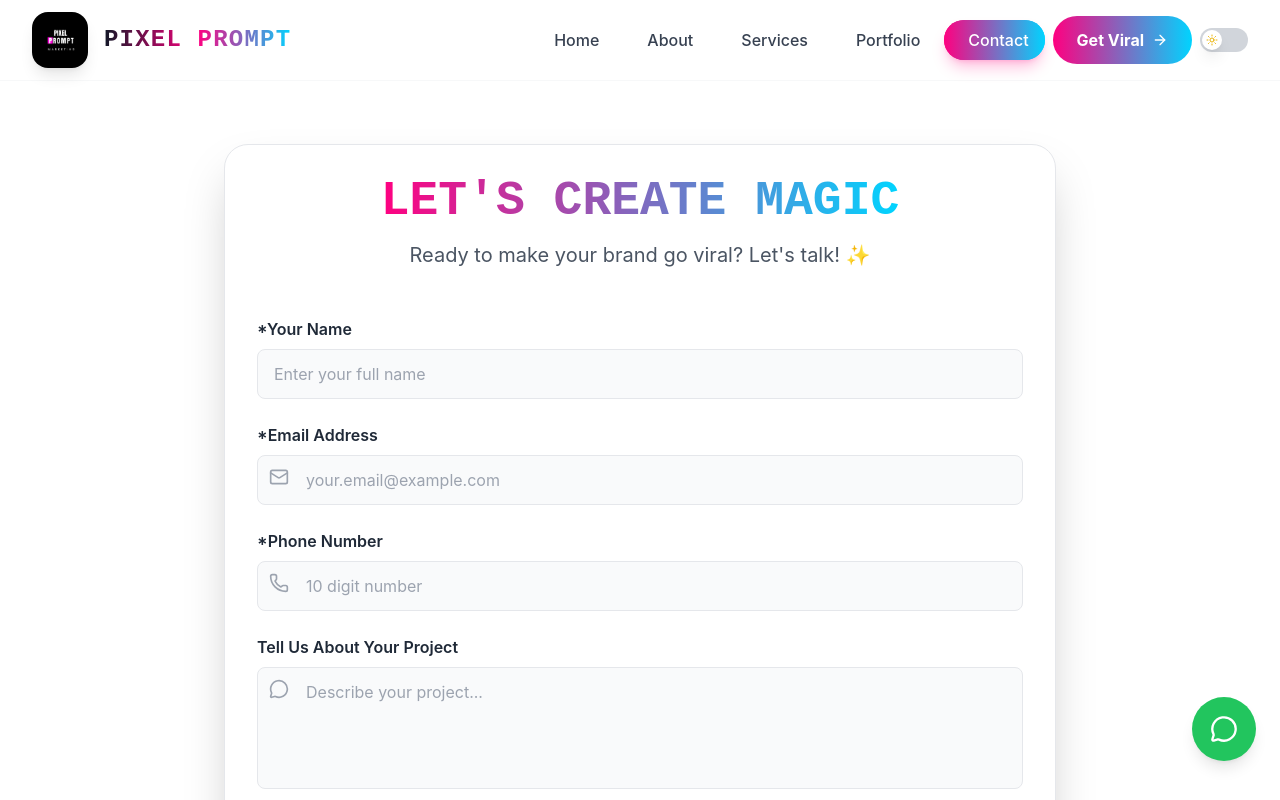
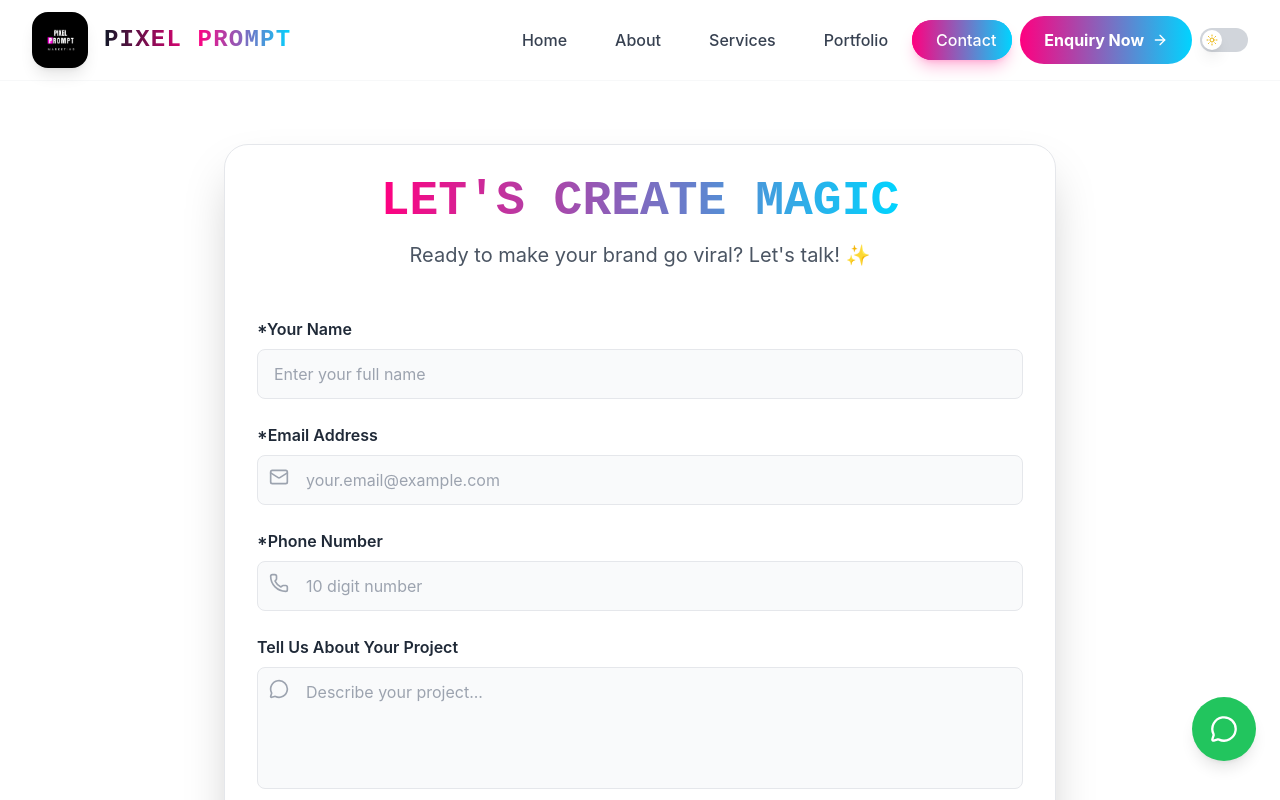
Before and after one commit to zaidrizvi/pixel-prompt, a React (Vite) app: page /contact in a window 1280 px wide. Shown: the top 800 px of the page. Built offline with nearby package versions, Linux system fonts and the light colour scheme.

Commit message:
Initial commit

```diff
--- a/src/components/common/Header.jsx
+++ b/src/components/common/Header.jsx
@@ -92,7 +92,7 @@ const Header = () => {
                   to="/contact"
                   className="px-6 py-3 bg-gradient-to-r from-neon-pink to-electric-blue text-white font-bold rounded-full hover:shadow-lg hover:shadow-neon-pink/25 transition-all duration-300 flex items-center space-x-2"
                 >
-                  <span>Get Viral</span>
+                  <span>Enquiry Now</span>
                   <ArrowRight size={16} />
                 </Link>
               </motion.div>
```
